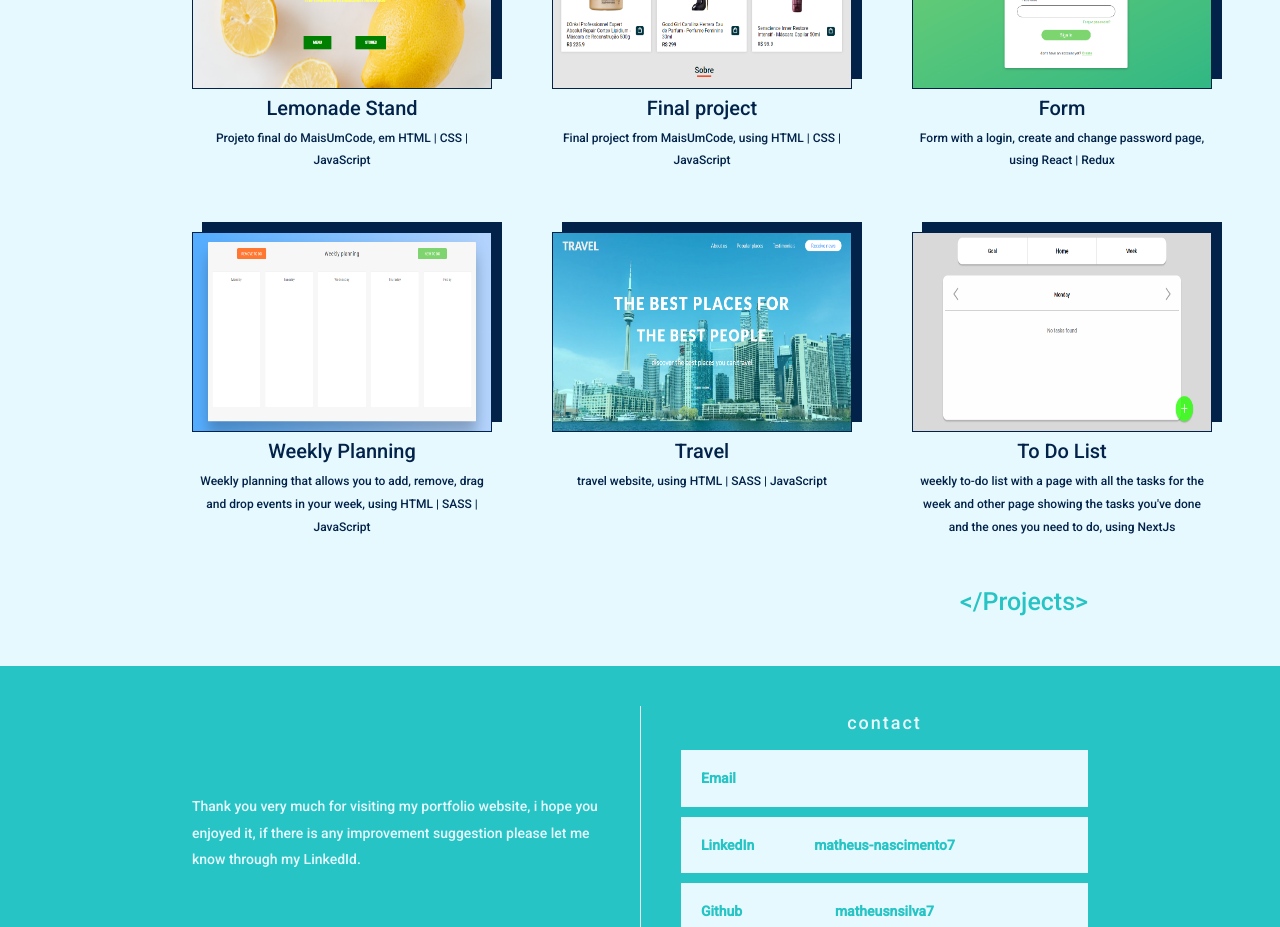
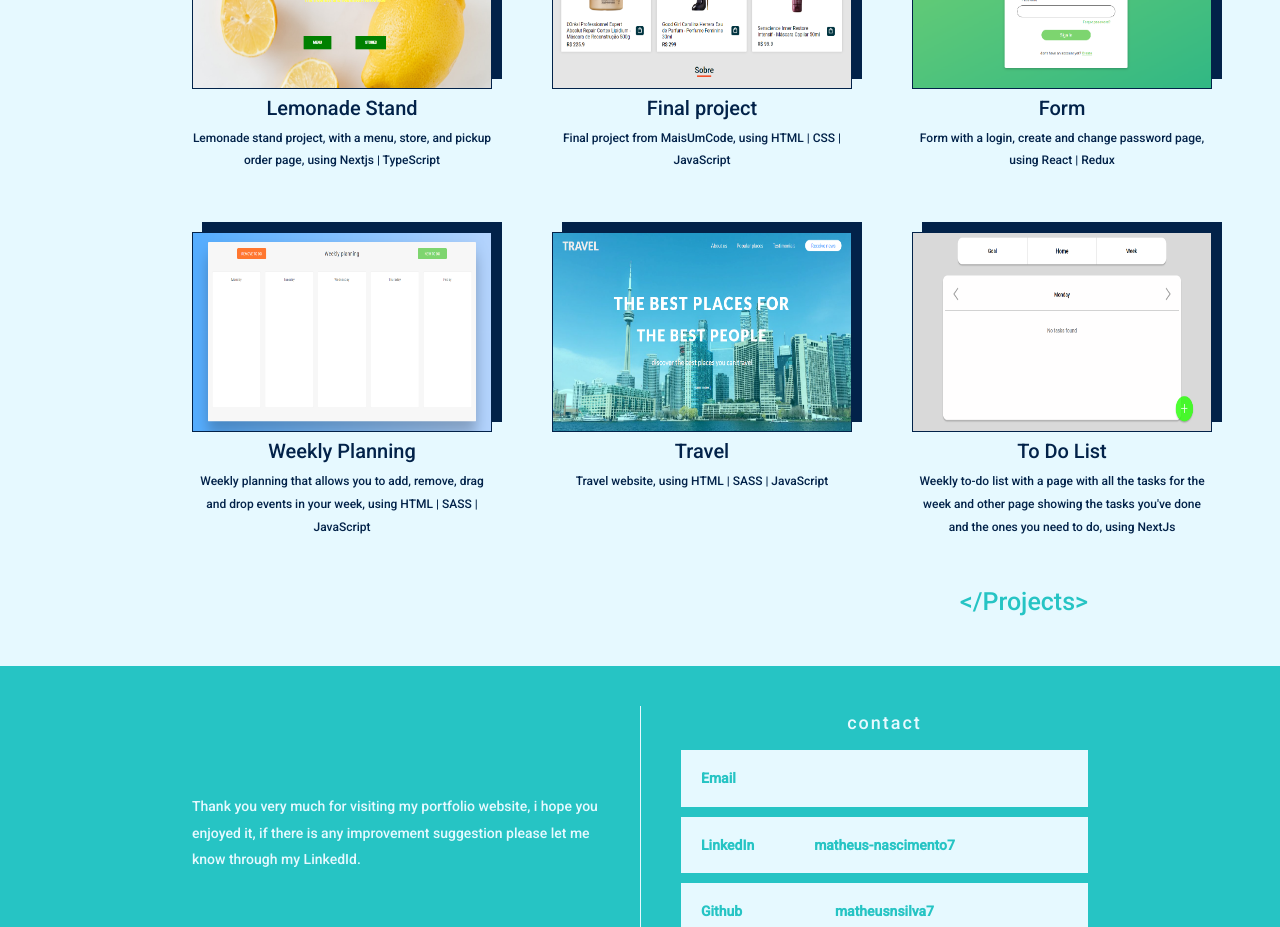
Before and after one commit to matheusnsilva7/Portfolio, a React (Create React App) app: page / in a window 1280 px wide. Shown: the part 1640-2567 px from the top of the page. Built offline with nearby package versions, Linux system fonts and the light colour scheme.

Commit message:
lemonade

```diff
--- a/src/components/data.js
+++ b/src/components/data.js
@@ -42,7 +42,7 @@ const Data = {
         {
           id: 1,
           name: "Lemonade Stand",
-          text: "Projeto final do MaisUmCode, em HTML | CSS | JavaScript",
+          text: "Lemonade stand project, with a menu, store, and pickup order page, using Nextjs | TypeScript",
           img: lemonade,
           link: "https://lemonadestand-matheusnsilva7.netlify.app/",
         },
@@ -70,14 +70,14 @@ const Data = {
         {
           id: 5,
           name: "Travel",
-          text: "travel website, using HTML | SASS | JavaScript",
+          text: "Travel website, using HTML | SASS | JavaScript",
           img: travel,
           link: "https://travel-matheusnsilva7.netlify.app/",
         },
         {
           id: 6,
           name: "To Do List",
-          text: "weekly to-do list with a page with all the tasks for the week and other page showing the tasks you've done and the ones you need to do, using NextJs",
+          text: "Weekly to-do list with a page with all the tasks for the week and other page showing the tasks you've done and the ones you need to do, using NextJs",
           img: todoList,
           link: "https://todolist-matheusnsilva7.netlify.app/",
         },
@@ -129,7 +129,7 @@ const Data = {
         {
           id: 1,
           name: "Lemonade Stand",
-          text: "Projeto final do MaisUmCode, em HTML | CSS | JavaScript",
+          text: "Projeto de barraca de limonada, com cardápio, loja e página de pedido de retirada, utilizando Nextjs | TypeScript",
           img: lemonade,
           link: "https://lemonadestand-matheusnsilva7.netlify.app/",
         },
@@ -143,7 +143,7 @@ const Data = {
         {
           id: 3,
           name: "Formulário",
-          text: "form with a login, create and change password page, usando React | Redux",
+          text: "Form with a login, create and change password page, usando React | Redux",
           img: Form,
           link: "https://form-matheusnsilva7.netlify.app",
         },
@@ -157,7 +157,7 @@ const Data = {
         {
           id: 5,
           name: "Site de viagens",
-          text: "site de viagens, usando HTML | SASS | JavaScript",
+          text: "Site de viagens, usando HTML | SASS | JavaScript",
           img: travel,
           link: "https://travel-matheusnsilva7.netlify.app/",
         },
@@ -165,7 +165,7 @@ const Data = {
         {
           id: 6,
           name: "Lista De Afazeres",
-          text: "lista de tarefas semanais com uma página com todas as tarefas da semana e outras páginas mostrando as tarefas que você fez e as que você precisa fazer, usando NextJs",
+          text: "Lista de tarefas semanais com uma página com todas as tarefas da semana e outras páginas mostrando as tarefas que você fez e as que você precisa fazer, usando NextJs",
           img: todoList,
           link: "https://todolist-matheusnsilva7.netlify.app/",
         },
```
